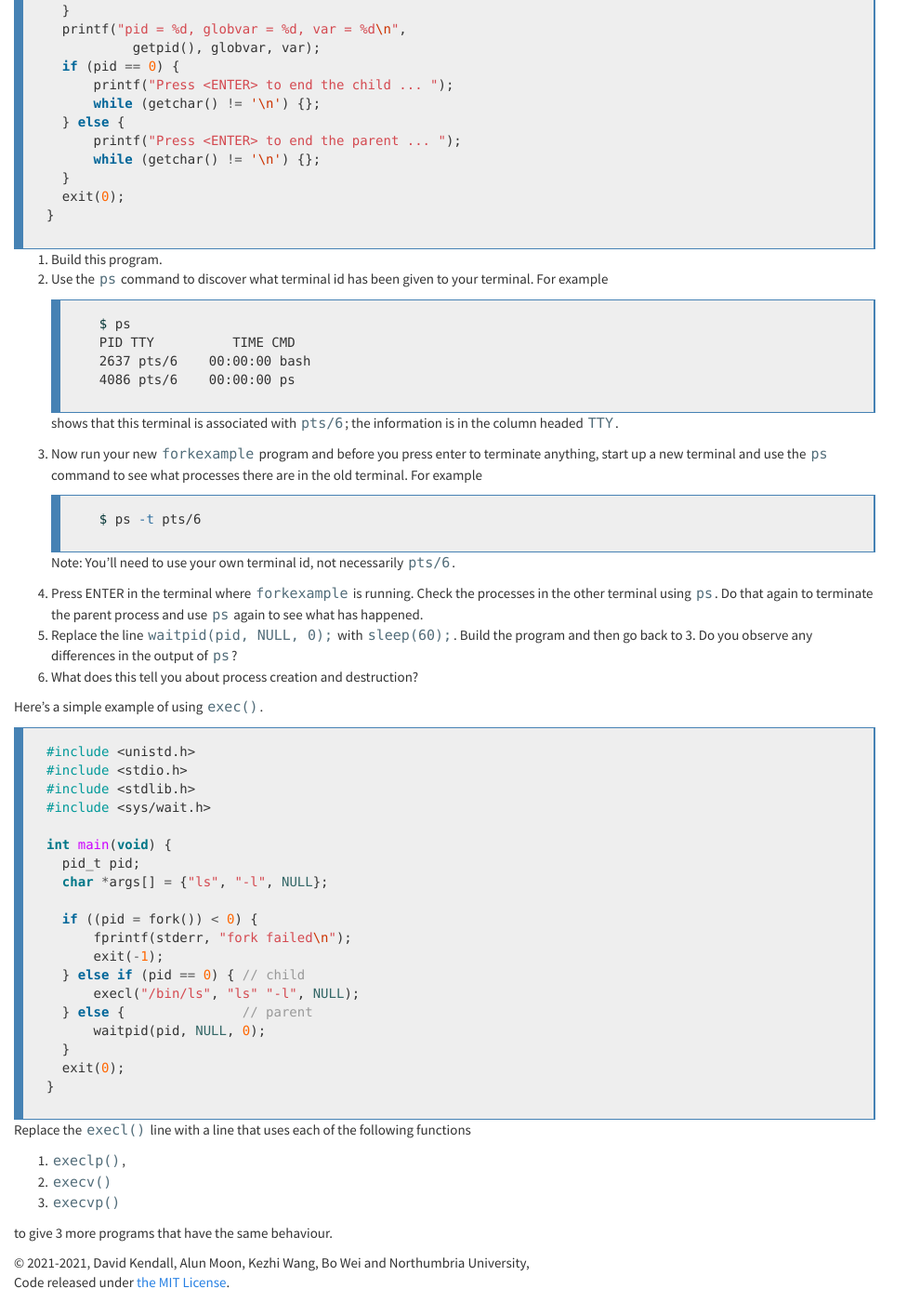
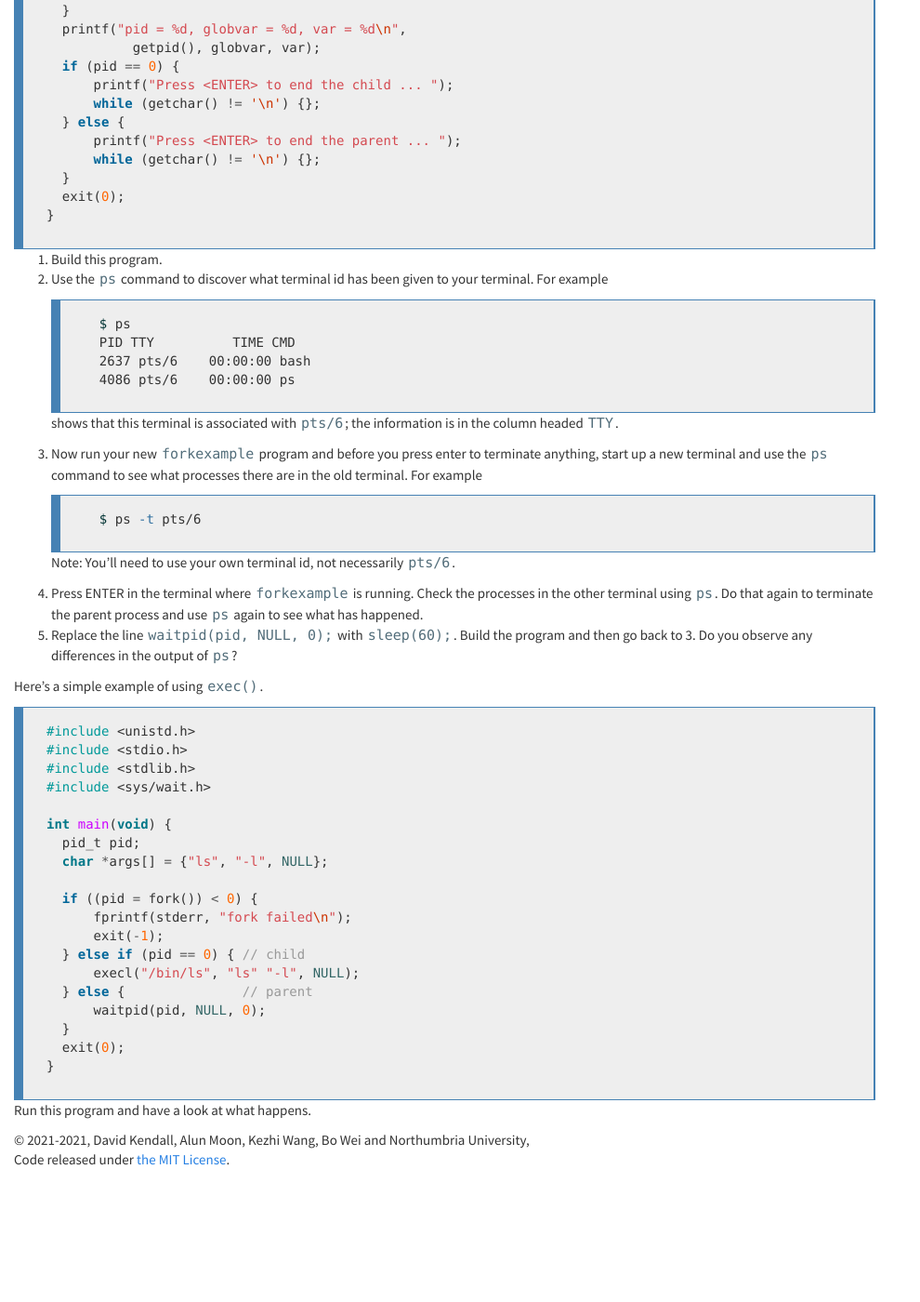
Before and after one commit to wkz20042008/kf4005, a Jekyll site: the page built from L05.md, in a window 1280 px wide and 1400 px high, scrolled down 3713 px. Shown: the whole window at 93% size, without its empty margins (0-990 px from the left). Built offline with Jekyll 4.4.1, drawn with Linux system fonts in a browser that asks for light colours; nearby versions of some CDN libraries; after the commit the page ends 4981 px from its top, so only the background shows below that.

Commit message:
Update L05.md

````diff
--- a/L05.md
+++ b/L05.md
@@ -251,7 +251,10 @@ shows that this terminal is associated with `pts/6`; the information is in the c
    using `ps`. Do that again to terminate the parent process and use `ps` again to see what has happened.
 5. Replace the line  `waitpid(pid, NULL, 0);` with `sleep(60);`. Build the program and then go back to 3.
    Do you observe any differences in the output of `ps`?
+
+<!--
 6. What does this tell you about process creation and destruction?
+-->
 
 Here's a simple example of using `exec()`.
 
@@ -277,6 +280,9 @@ int main(void) {
 }
 ```
 {: .code}
+Run this program and have a look at what happens.
+
+<!--
 Replace the `execl()` line with a line that uses each of the following functions
 
 1. `execlp()`,
@@ -284,3 +290,4 @@ Replace the `execl()` line with a line that uses each of the following functions
 3. `execvp()`
 
 to give 3 more programs that have the same behaviour.
+-->
````
